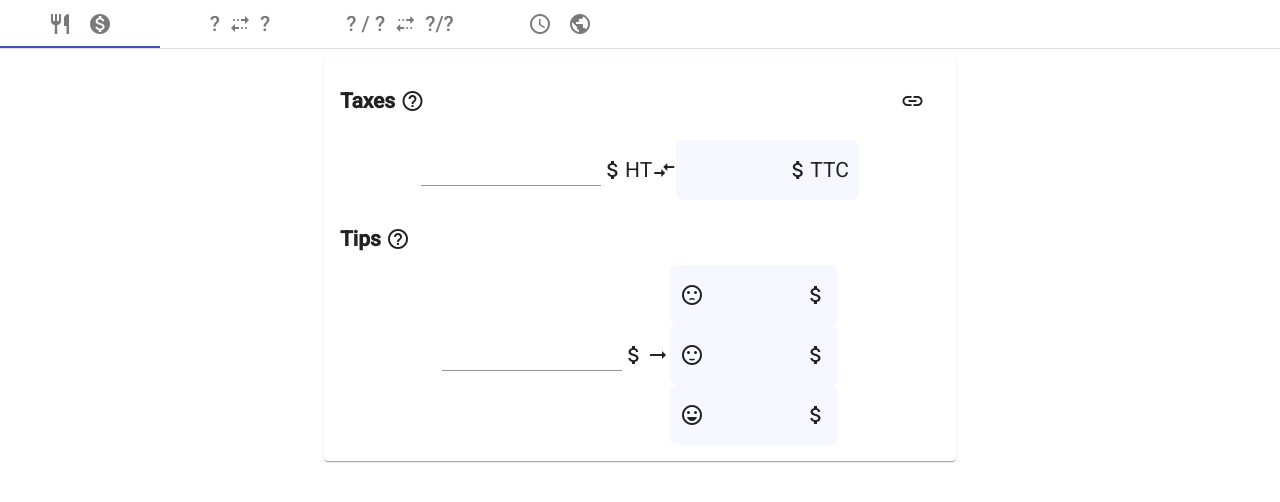
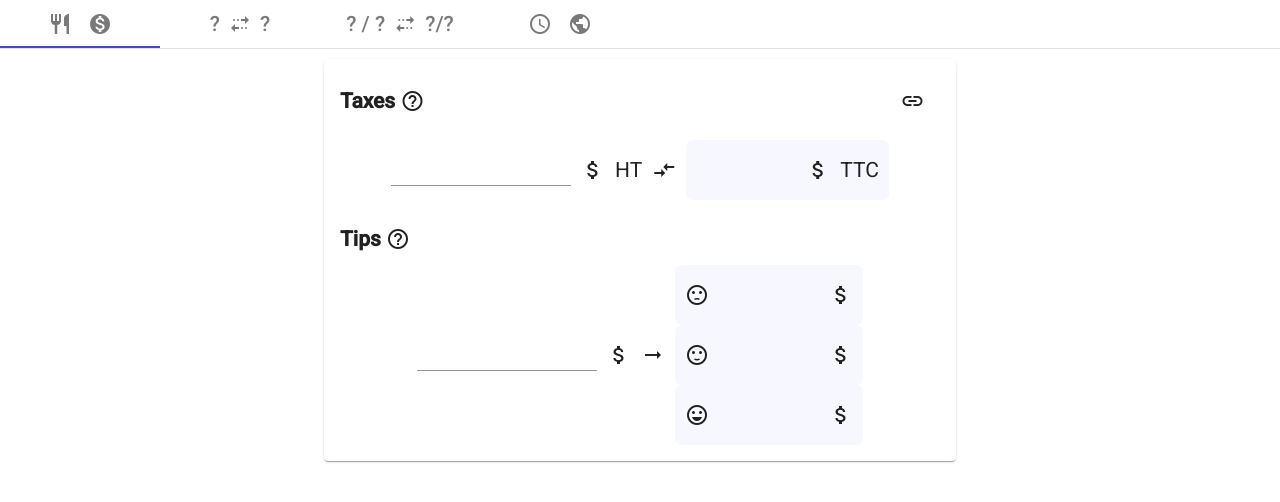
Before and after one commit to hugoMencoboni/EasyCA, an Angular app: page / in a window 1280 px wide. Shown: the top 502 px of the page. Built offline with nearby package versions, Linux system fonts and the light colour scheme.

Commit message:
Fix: convert box gap

```diff
--- a/src/app/convertBox/convertBox.component.scss
+++ b/src/app/convertBox/convertBox.component.scss
@@ -3,7 +3,8 @@
     flex-direction: row;
     flex-wrap: nowrap;
     justify-content: center;
-    align-items: center
+    align-items: center;
+    gap:10px;
 }
 
 @media all and (max-width:500px) {
```
